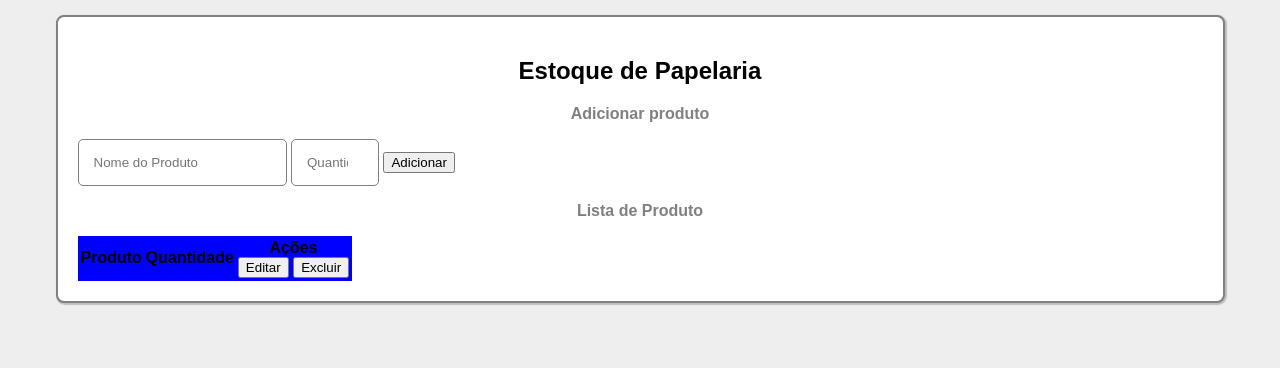
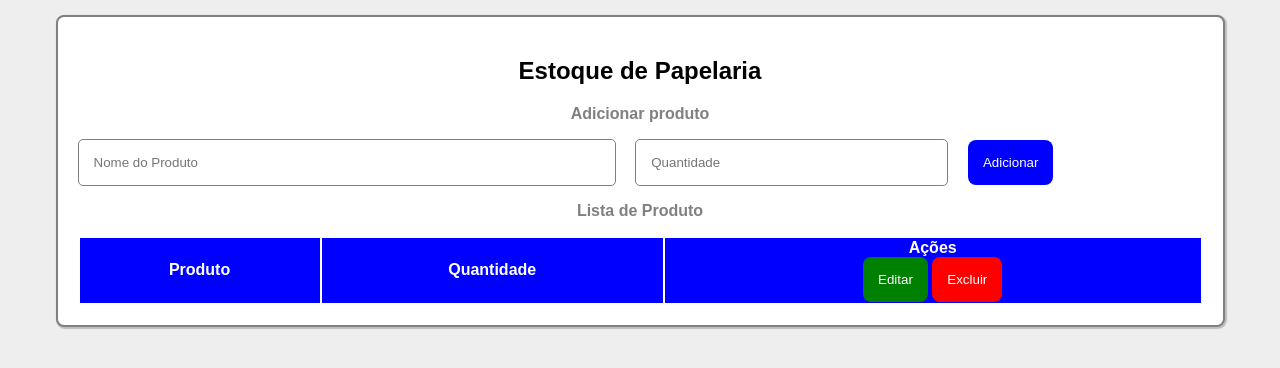
Before and after one commit to japa-2109/projetogrupo1, a plain HTML site: page index.html in a window 1280 px wide. Drawn offline with Linux system fonts and the light colour scheme.

Commit message:
Estilização do css

```diff
--- a/Style.css
+++ b/Style.css
@@ -22,9 +22,45 @@ p
 font-weight: bold;}
 
 input[type=text], input[type=number]
-{padding: 15px;
+{    padding: 15px;
 border-radius: 5px;
 border: 1px solid gray;}
 
+input[type= text]
+{margin-right:15px;
+width: 45%;}
+
+input[type= number]
+{margin-right: 15px;
+width: 25%;}
+
+.btn
+{padding: 15px;
+border: none;
+border-radius: 8px;
+color: #fff;
+background-color: blue;}
+
 table
-{background-color: blue;}
+{width: 100%;}
+
+thead
+{color: white;
+background-color: blue;}
+
+tr, th
+{border: #b9b9b9;}
+
+#ed
+{padding: 15px;
+border-radius: 8px;
+border: none;
+color: #fff;
+background-color: green;}
+
+#ex
+{padding: 15px;
+border-radius: 8px;
+border: none;
+color: #fff;
+background-color: red;}
```
